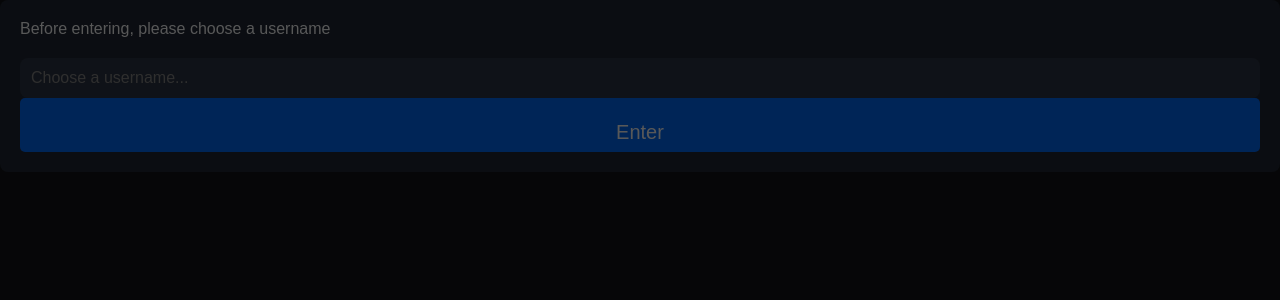
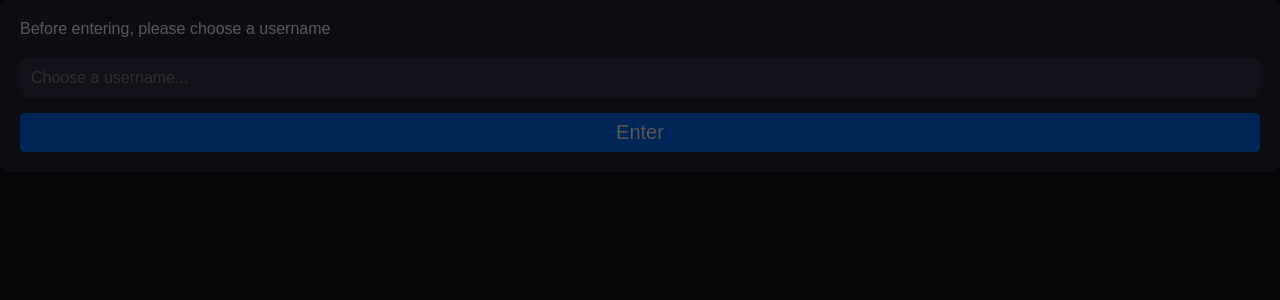
Before and after one commit to Poxie/chat-app, a React (Create React App) app in the folder frontend/: page /1 in a window 1280 px wide. Shown: the top 300 px of the page. Built offline with nearby package versions, Linux system fonts and the light colour scheme; no server answers.

Commit message:
Updated stylign

```diff
--- a/frontend/src/components/Button.tsx
+++ b/frontend/src/components/Button.tsx
@@ -12,8 +12,8 @@ interface Props {
 export const Button: React.FC<Props> = ({ children, type='primary', style, rounded, onClick }) => {
     const className = `button ${type}${rounded ? ' rounded' : ''}`;
     return(
-        <Clickable onClick={onClick} className={className}>
-            <div className={`button-content`} style={style}>
+        <Clickable onClick={onClick} className={className} style={style}>
+            <div className={`button-content`}>
                 {children}
             </div>
         </Clickable>
--- a/frontend/src/components/Clickable.tsx
+++ b/frontend/src/components/Clickable.tsx
@@ -3,12 +3,13 @@ interface Props {
     className?: string;
     id?: string;
     onClick?: (e: React.MouseEvent<HTMLDivElement, MouseEvent>) => void;
+    style?: any;
 }
 
-export const Clickable: React.FC<Props> = ({ children, className, id, onClick }) => {
+export const Clickable: React.FC<Props> = ({ children, className, id, onClick, style }) => {
     className = className ? `${className} clickable` : 'clickable';
     return(
-        <div className={className} style={{cursor: 'pointer'}} onClick={onClick} id={id}>
+        <div className={className} style={{cursor: 'pointer', ...style}} onClick={onClick} id={id}>
             {children}
         </div>
     )
```
